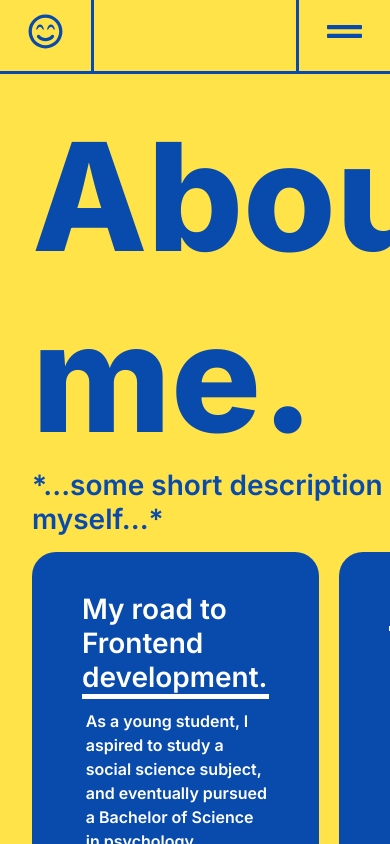
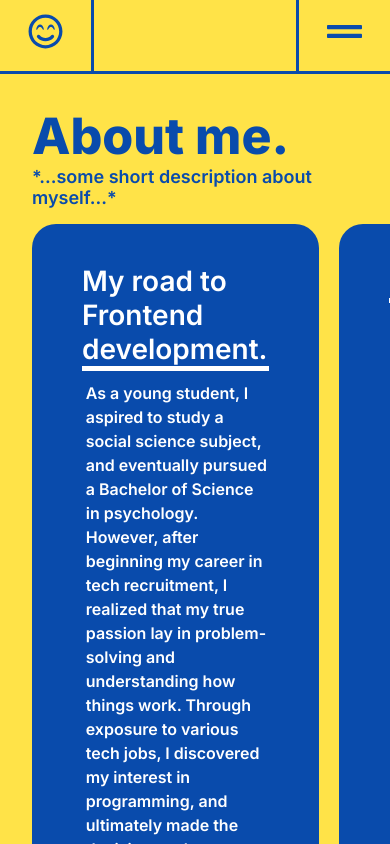
Before and after one commit to idamakela/assign-5, a Next.js app: page /about in a window 390 px wide. Shown: the top 844 px of the page. Built offline with nearby package versions, Linux system fonts and the light colour scheme.

Commit message:
page text: mobile styling done

```diff
--- a/styles/globals.scss
+++ b/styles/globals.scss
@@ -219,4 +219,16 @@ button:disabled {
             border: dotted 8px $font-color;
         }
     }
+
+    .container {
+        .text {
+            h2 {
+                font-size: 5rem;
+            }
+
+            h3 {
+                font-size: 1.8rem;
+            }
+        }
+    }
 }
--- a/styles/projects.scss
+++ b/styles/projects.scss
@@ -93,3 +93,7 @@
         }
     }
 }
+
+@include mobile {
+
+}
```
